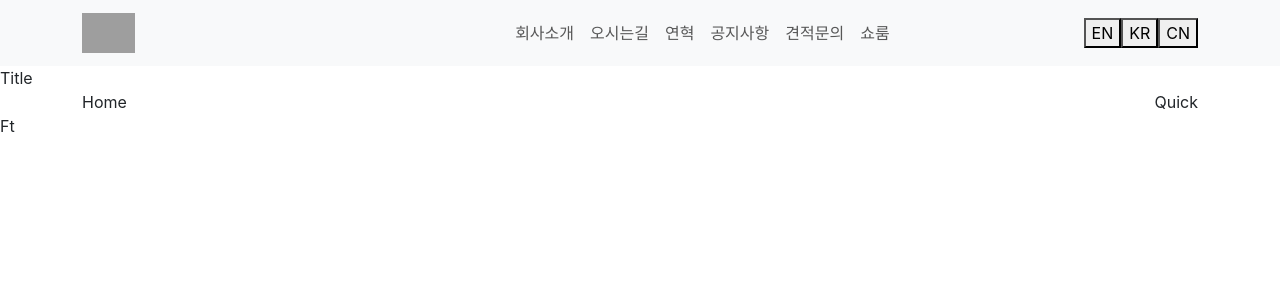
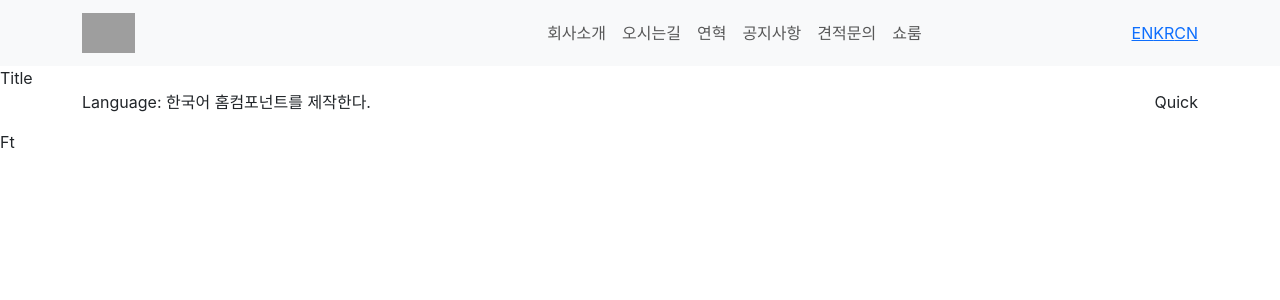
Before and after one commit to 4thdraw/cra_global_router, a React (Create React App) app: page / in a window 1280 px wide. Shown: the top 300 px of the page. Built offline with nearby package versions, Linux system fonts and the light colour scheme; grey boxes are pictures that could not be loaded.

Commit message:
라우터 레이아웃 순환

```diff
--- a/src/App.js
+++ b/src/App.js
@@ -16,6 +16,7 @@ function App({leng, data, setLeng}) {
       <Layout data={data} setLeng={setLeng} >
            <Routes>
               <Route path="/" element={<Home />} />
+              <Route path="/:global" element={<Home />} />
               <Route path={`${leng === 'kr' ? '' : '/' + leng}/content/:id`} element={<Content leng={leng} data={data} />} />
               <Route path={`${leng === 'kr' ? '' : '/' + leng}/board/:id`} element={<Board  leng={leng} data={data} />} />
               <Route path="*" element={<Nopage />} />
--- a/src/layout/Hd.js
+++ b/src/layout/Hd.js
@@ -29,9 +29,9 @@ const Header = ({data, setLeng}) => {
 
         {/* 언어선택 - 오른쪽 정렬 */}
         <div>
-           <button onClick={()=>{ setLeng('en'); }}>EN</button>
-           <button onClick={()=>{ setLeng('kr'); }}>KR</button>
-           <button onClick={()=>{ setLeng('cn'); }}>CN</button>
+          <Link to="/en" onClick={() => setLeng('en')}>EN</Link>
+          <Link to="/" onClick={() => setLeng('kr')}>KR</Link>
+          <Link to="/cn" onClick={() => setLeng('cn')}>CN</Link>
         </div>
       </div>
     </nav>
--- a/src/page/Home.js
+++ b/src/page/Home.js
@@ -1,7 +1,22 @@
 import React from 'react'
+import { useParams } from 'react-router-dom'
 
 export default function Home() {
+  const { global } = useParams();
+  const getLanguageLabel = () => {
+    switch (global) {
+      case 'cn':
+        return '중국어 홈컴포넌트를 제작한다.';
+      case 'en':
+        return '영어 홈컴포넌트를 제작한다.';
+      default:
+        return '한국어 홈컴포넌트를 제작한다.';
+    }
+  };
+
   return (
-    <div>Home</div>
+    <section>
+      <p>Language: {getLanguageLabel()}</p>
+    </section>
   )
 }
--- a/src/utile/Location.js
+++ b/src/utile/Location.js
@@ -1,16 +1,17 @@
-import React from 'react'
+import React from 'react';
+import { Link } from 'react-router-dom';
 
 export default function Location({leng, title}) {
 
   const homeLabel = {
-        kr: '홈',
-        en: 'home',
-        cn: '主页'
+        kr : ['홈','/'],
+        en: ['home','/en'],
+        cn: ['主页','/cn']
   };
 
   return (
     <p className='text-end'>
-        {homeLabel[leng]} / { title['label'] }
+       <Link to={homeLabel[leng][1]}>{homeLabel[leng][0]}</Link>  / { title['label'] }
     </p>
   )
 }
```
Also changed, not shown: src/Global.js (+6 -1 lines).
